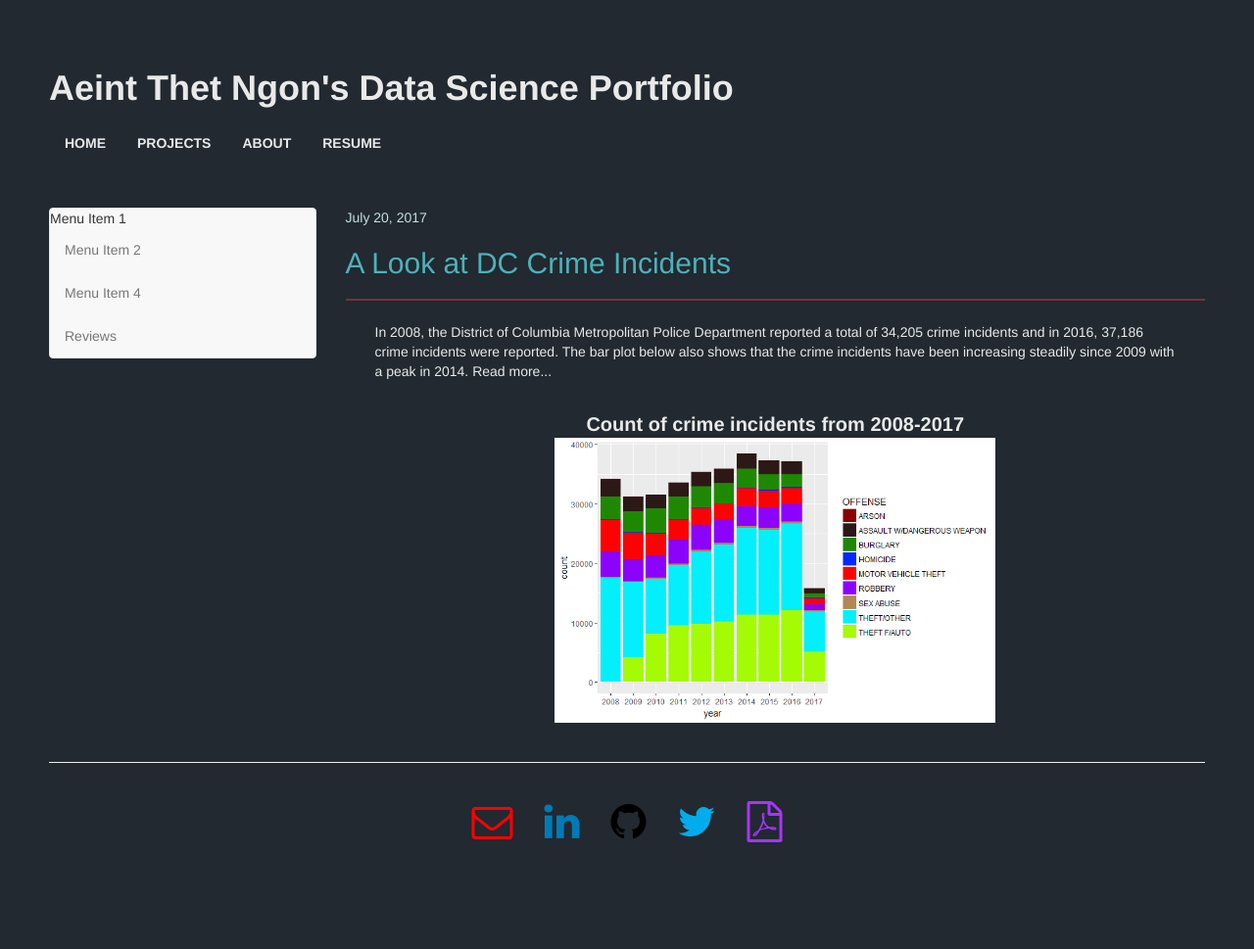
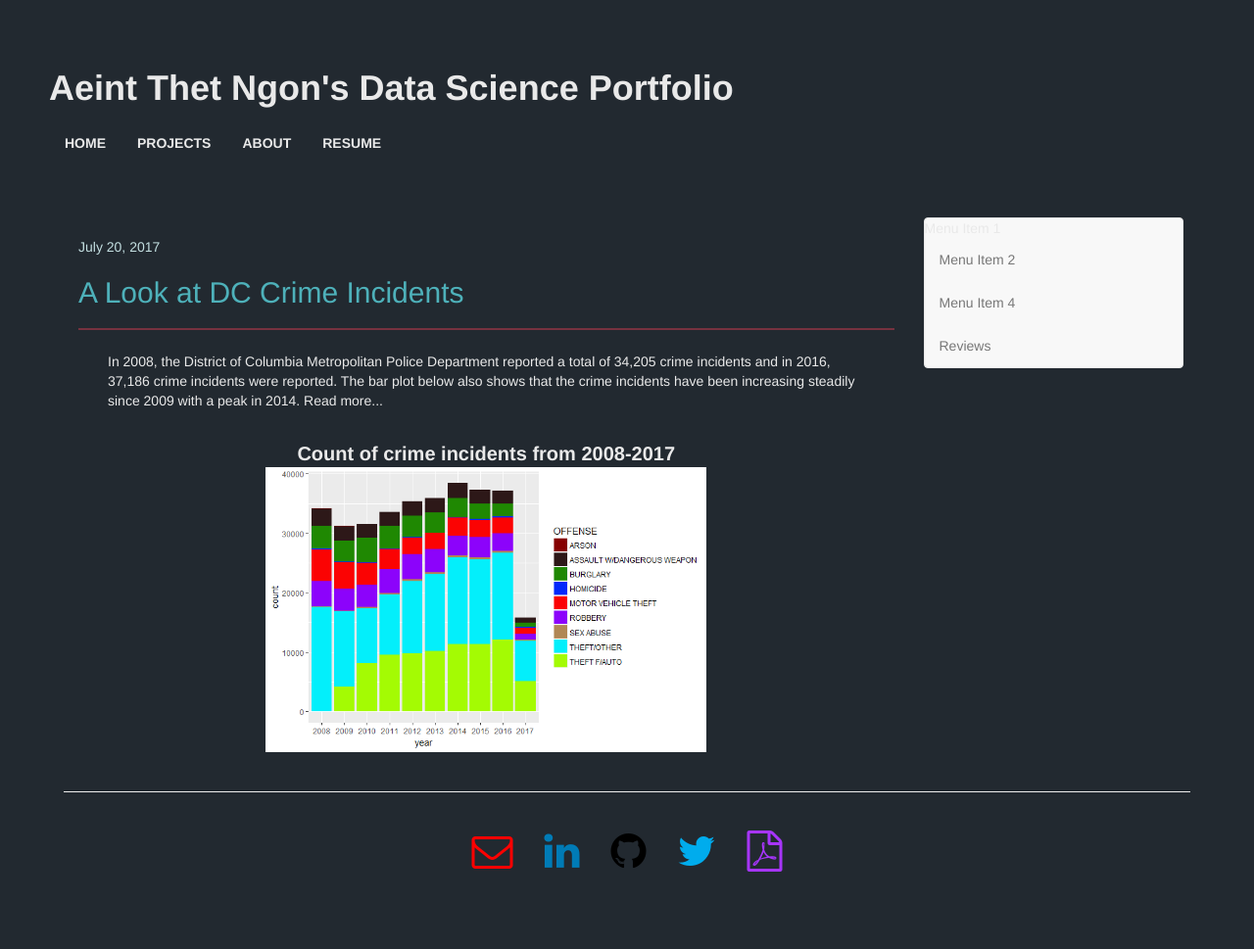
Before and after one commit to aeintngon/old-webpage, a Jekyll site: the page built from index.html, in a window 1280 px wide. Shown: the whole page at 98% size. Built offline with Jekyll 4.4.1, drawn with Linux system fonts in a browser that asks for light colours; nearby versions of some CDN libraries; before the commit the page ends 929 px from its top, so only the background shows below that.

Commit message:
side bar update?

```diff
--- a/_layouts/default.html
+++ b/_layouts/default.html
@@ -21,6 +21,14 @@
 </ul>
 <br><br>
 
+<div class='content row'>
+  <div class='col-sm-9 col-xs-12'>
+  <br>
+
+    {{content}}
+
+  </div>
+
 <div class="row">
   <div class="col-sm-3">
     <div class="sidebar-nav">
@@ -35,9 +43,6 @@
         </div><!--/.nav-collapse -->
       </div>
     </div>
-  </div>
-  <div class="col-sm-9">
-     {{content}}
   </div>
 </div>
 <hr id='bottom-line'>
```
